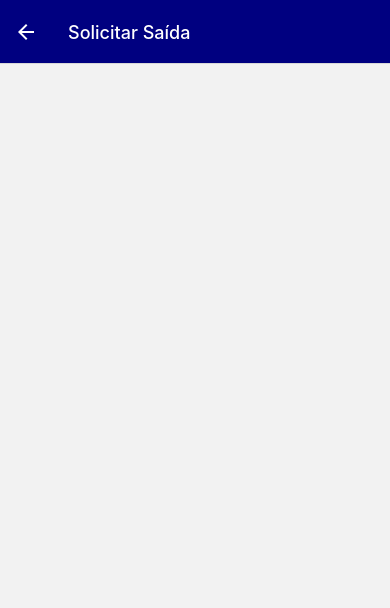
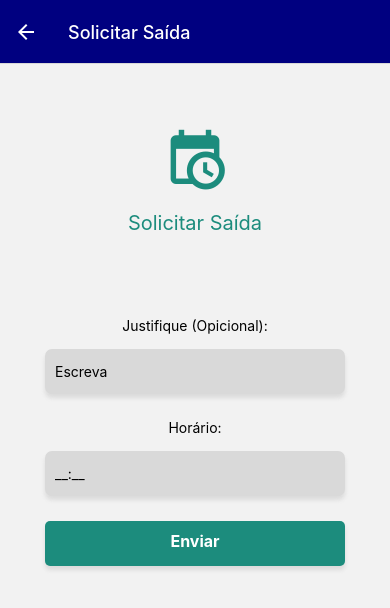
Before and after one commit to Senai-SC-CTAI/SA_2023_3B_Agenda-S, a React Native app in the folder App/: screen /SolicitarSaida in a window 390 px wide. Shown: the top 608 px of the page. Built offline with nearby package versions, Linux system fonts and the light colour scheme.

Commit message:
murilo que fez

```diff
--- a/App/src/components/Button/button.tsx
+++ b/App/src/components/Button/button.tsx
@@ -15,8 +15,8 @@ const styles = StyleSheet.create({
     padding: 10,
     borderRadius: 5,
     alignItems: 'center',
-    width: 311,
-    height: 55,
+    width: 300,
+    height: 45,
     shadowColor: 'grey',
     shadowOffset: { width: 0, height: 4 },
     shadowOpacity: 0.2,
@@ -25,7 +25,8 @@ const styles = StyleSheet.create({
   buttonText: {
     color: 'white',
     fontSize: 16,
-    fontWeight: 'bold'
+    fontWeight: 'bold',
+    alignItems: 'center'
   },
 });
 
--- a/App/src/components/Input/input.tsx
+++ b/App/src/components/Input/input.tsx
@@ -15,8 +15,8 @@ const styles = StyleSheet.create({
       padding: 10,
       borderRadius: 7,
       alignItems: 'center',
-      width: 311,
-      height: 55,
+      width: 300,
+      height: 45,
       shadowColor: 'grey',
       shadowOffset: { width: 0, height: 4 },
       shadowOpacity: 0.2,
--- a/App/src/screens/SolicitarSaida/SolicitarSaida.tsx
+++ b/App/src/screens/SolicitarSaida/SolicitarSaida.tsx
@@ -1,22 +1,27 @@
 import React from 'react';
-import { Text, View, StyleSheet, Button} from 'react-native';
-
-import { useNavigation } from '@react-navigation/native';
-import { TouchableOpacity } from 'react-native-gesture-handler';
-
+import { Text, View, StyleSheet, TouchableOpacity } from 'react-native';
+import { MaterialCommunityIcons } from '@expo/vector-icons';
+import CustomButton from '../../components/Button/button';
+import CustomInput from '../../components/Input/input';
 
 export function SolicitarSaida() {
-    const navigation = useNavigation();
-
-    function openScreen(){
-        navigation.navigate('Login')
-    }
-
     return (
-    <View style={styles.container}>
-        <Text></Text>
-    </View>
-  );
+        <View style={styles.container}>
+            <MaterialCommunityIcons style={styles.icon} name="calendar-clock" size={65} color="#1C8C7D" />
+            <Text style={styles.title}>Solicitar Saída</Text>
+            <View style={styles.justificar}>
+                <Text style={styles.legenda}>Justifique (Opicional):</Text>
+                <CustomInput placeholderText={'Escreva'} />
+            </View>
+            <View style={styles.horario}>
+                <Text style={styles.legenda}>Horário:</Text>
+                <CustomInput placeholderText={'__:__'} />
+            </View>
+            <View style={styles.button}>
+                <CustomButton buttonText={"Enviar"} />
+            </View>
+        </View>
+    );
 }
 
 const styles = StyleSheet.create({
@@ -25,9 +30,33 @@ const styles = StyleSheet.create({
         backgroundColor: "#FFFFF",
         justifyContent: "center"
     },
-    text: {
-        fontSize: 24,
-        fontWeight: 'bold',
-        color: '#333',
-      },
+    title: {
+        color: '#1C8C7D',
+        alignText: 'center',
+        fontSize: 20,
+        alignSelf: 'center',
+        position: 'fixed',
+        top: '25%'
+    },
+    icon: {
+        alignSelf: 'center',
+        position: 'fixed',
+        top: '15%'
+    },
+    justificar: {
+        marginBottom: 25,
+        alignItems: 'center'
+    },
+    horario: {
+        marginBottom: 25,
+        alignItems: 'center',
+    },
+    legenda: {
+        marginBottom: 15,
+        textAlign: 'left'
+    },
+    button: {
+        marginBottom: 25,
+        alignItems: 'center'
+    }
 })
```
